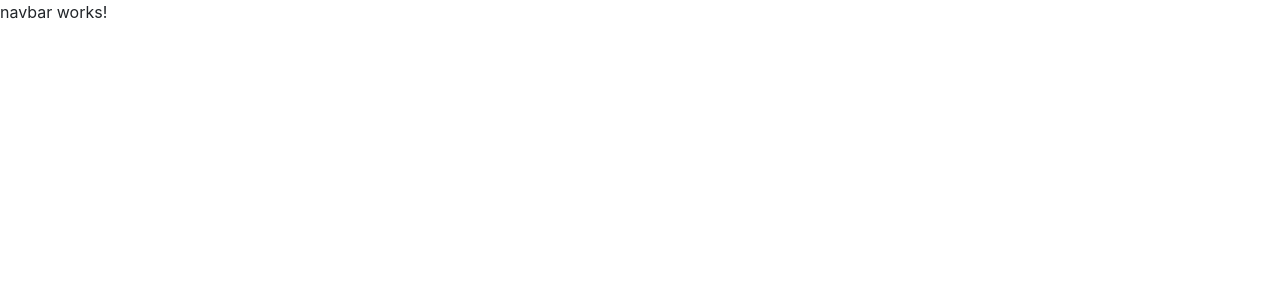
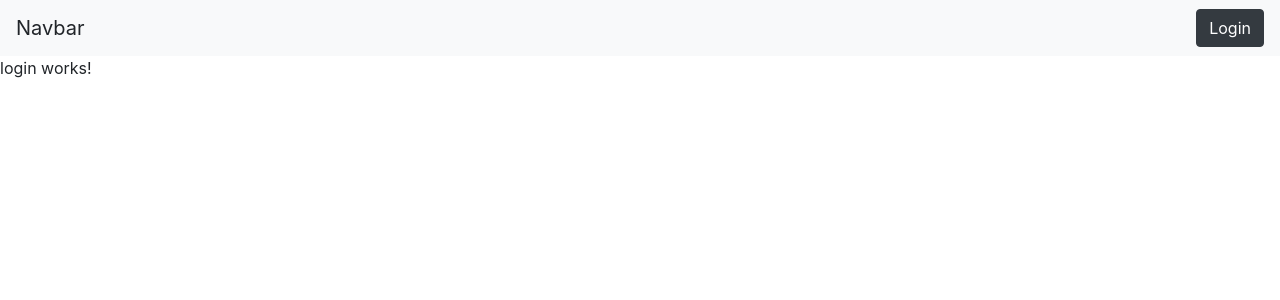
Before and after one commit to jarooo7/rekoportal, an Angular app: page /#/auth/login in a window 1280 px wide. Shown: the top 300 px of the page. Built offline with nearby package versions, Linux system fonts and the light colour scheme.

Commit message:
add routing

```diff
--- /dev/null
+++ b/src/app/auth/login/login.component.html
@@ -0,0 +1,3 @@
+<p>
+  login works!
+</p>
--- /dev/null
+++ b/src/app/auth/login/login.component.ts
@@ -0,0 +1,15 @@
+import { Component, OnInit } from '@angular/core';
+
+@Component({
+  selector: 'app-login',
+  templateUrl: './login.component.html',
+  styleUrls: ['./login.component.scss']
+})
+export class LoginComponent implements OnInit {
+
+  constructor() { }
+
+  ngOnInit() {
+  }
+
+}
--- a/src/app/core/components/app/app.component.html
+++ b/src/app/core/components/app/app.component.html
@@ -1 +1,2 @@
 <app-navbar></app-navbar>
+<router-outlet></router-outlet>
--- a/src/app/core/components/navbar/navbar.component.html
+++ b/src/app/core/components/navbar/navbar.component.html
@@ -1,3 +1,4 @@
-<p>
-  navbar works!
-</p>
+<nav class="navbar navbar-light bg-light justify-content-between">
+  <a class="navbar-brand">Navbar</a>
+  <a class="btn btn-dark my-2 my-sm-0" href="#">Login</a>
+</nav>
--- /dev/null
+++ b/src/app/core/core-routing.module.ts
@@ -0,0 +1,24 @@
+import { NgModule } from '@angular/core';
+import { Routes, RouterModule } from '@angular/router';
+
+const routes: Routes = [
+  {
+    path: 'auth',
+    loadChildren: './../auth/auth.module#AuthModule',
+  },
+  {
+    path: '',
+    redirectTo: 'auth',
+    pathMatch: 'full'
+  }
+];
+
+@NgModule({
+  imports: [
+    RouterModule.forRoot(routes, { useHash: true })
+  ],
+  exports: [
+    RouterModule
+  ]
+})
+export class CoreRoutingModule { }
--- a/src/app/core/core.modules.ts
+++ b/src/app/core/core.modules.ts
@@ -2,11 +2,14 @@ import { NgModule, Optional, SkipSelf } from '@angular/core';
 import { ModuleWithProviders } from '@angular/compiler/src/core';
 import { AppComponent } from './components/app/app.component';
 import { NavbarComponent } from './components/navbar/navbar.component';
+import { SharedModule } from '../shared/shared.module';
+import { CoreRoutingModule } from './core-routing.module';
 
 
 @NgModule({
   imports: [
-
+    SharedModule,
+    CoreRoutingModule
   ],
   declarations: [
     AppComponent,
--- a/src/environments/environment.prod.ts
+++ b/src/environments/environment.prod.ts
@@ -1,3 +1,6 @@
 export const environment = {
-  production: true
+  production: false,
+  host: 'host_api',
+  api: 'http://127.0.0.1:8000/api',
+  token: 'access_token'
 };
```
Also changed, not shown: src/app/auth/auth-routing.module.ts (added, +17 -0 lines), src/app/auth/auth.module.ts (added, +17 -0 lines), src/app/shared/core-routing.module.ts (deleted, +0 -43 lines), src/app/auth/login/login.component.scss (added), 2 other files (tests, documents, lock files or other folders).
